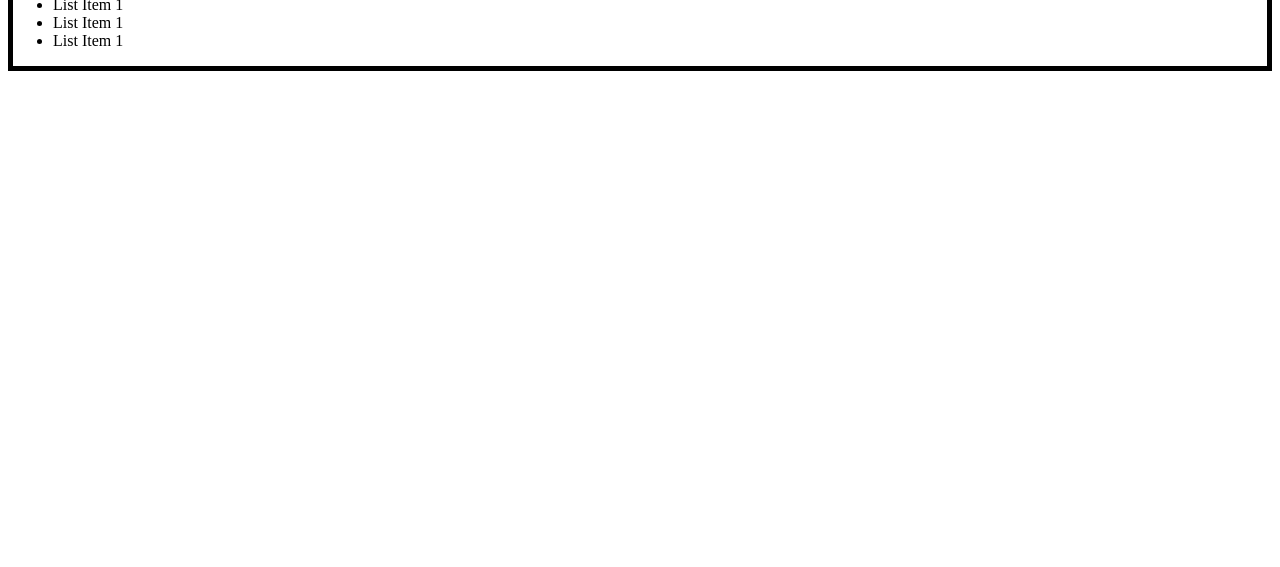
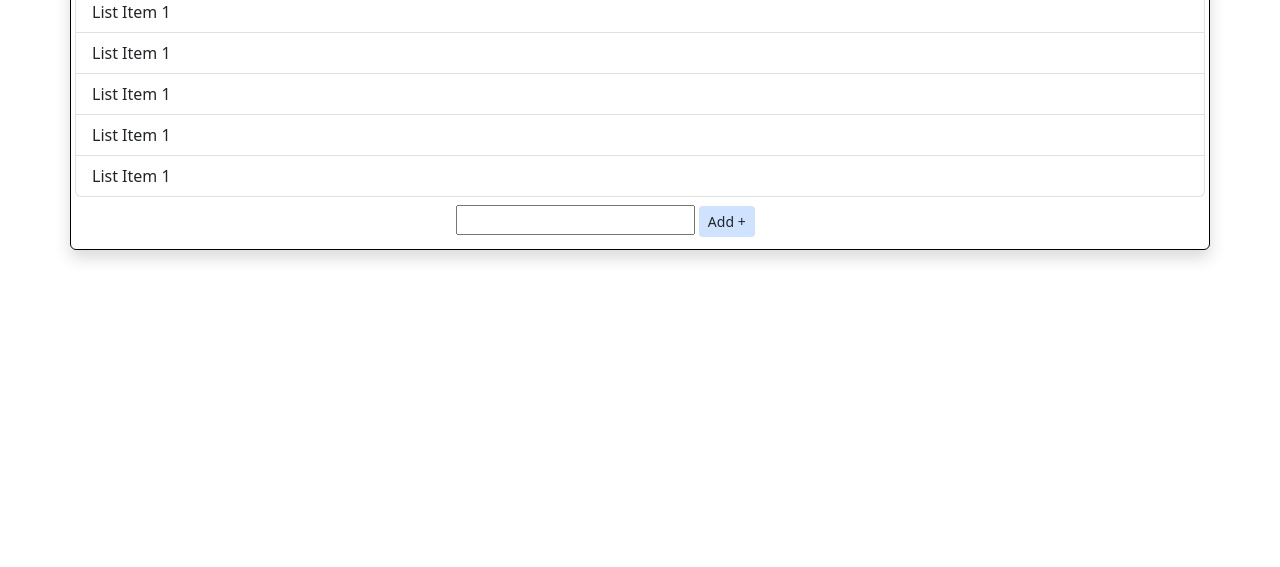
Before and after one commit to CalebAurand/basic-todo-list, a plain HTML site: page index.html in a window 1280 px wide. Shown: the part 233-800 px from the top of the page. Drawn offline with nearby package versions, Linux system fonts and the light colour scheme.

Commit message:
added basic bootstrap list styles

```diff
--- a/index.html
+++ b/index.html
@@ -4,22 +4,31 @@
   <meta charset="UTF-8">
   <meta name="viewport" content="width=device-width, initial-scale=1.0">
   <link rel="stylesheet" href="index.css">
+  <link href="https://cdn.jsdelivr.net/npm/bootstrap@5.3.3/dist/css/bootstrap.min.css" rel="stylesheet" integrity="sha384-QWTKZyjpPEjISv5WaRU9OFeRpok6YctnYmDr5pNlyT2bRjXh0JMhjY6hW+ALEwIH" crossorigin="anonymous">
   <title>Basic Todo</title>
 </head>
 <body>
-  <h1 class="title">Basic Todo List</h1>
+  <h1 class="title m-5 bg-primary-subtle rounded p-2">Basic Todo List</h1>
 
-  <div class="container">
-    <h3 class="list-title">Category</h3>
+  <div class="container p-1 border border-black shadow rounded">
+    <h3 class="list-title ">Category</h3>
 
     <div class="list-container">
-      <ul>
-        <li class="list-item">List Item 1</li>
-        <li class="list-item">List Item 1</li>
-        <li class="list-item">List Item 1</li>
-        <li class="list-item">List Item 1</li>
-        <li class="list-item">List Item 1</li>
+      <ul class="list-group">
+        <li class="list-item list-group-item">List Item 1</li>
+        <li class="list-item list-group-item">List Item 1</li>
+        <li class="list-item list-group-item">List Item 1</li>
+        <li class="list-item list-group-item">List Item 1</li>
+        <li class="list-item list-group-item">List Item 1</li>
       </ul>
+
+      <div class="row justify-content-center align-items-center">
+        <div class="input-container col-4 p-2">
+          <input type="text">
+          <button class="btn btn-sm bg-primary-subtle">Add +</button>
+        </div>
+
+      </div>
     </div>
   </div>
 </body>
```
